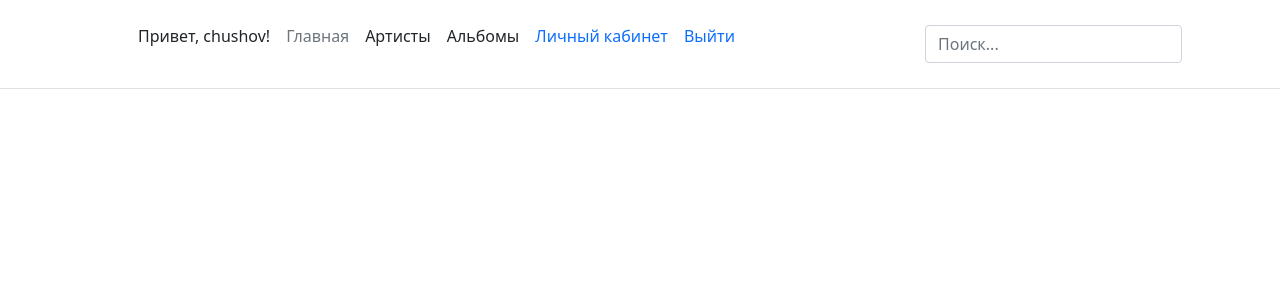
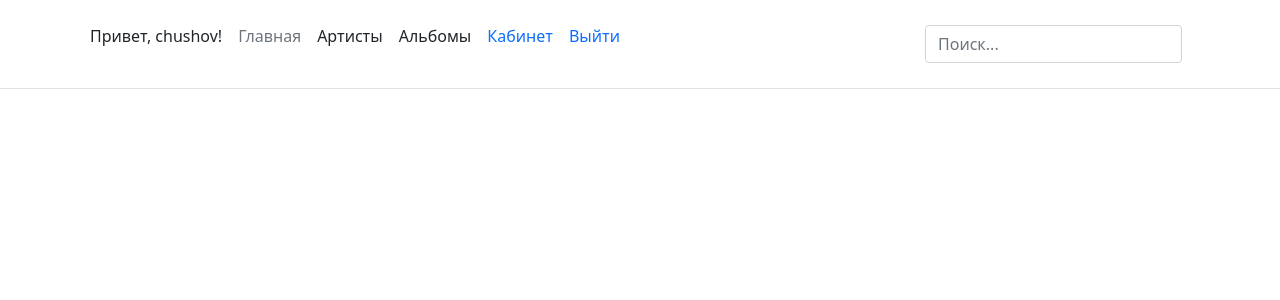
Before and after one commit to chushov/emushop, a Django app: page / in a window 1280 px wide. Shown: the top 300 px of the page. Run offline with Django 3.2, Linux system fonts and the light colour scheme; a user stored in the database is signed in; some libraries are stand-ins or nearby versions.

Commit message:
Навел порядок в base

```diff
--- a/musicshop/templates/base.html
+++ b/musicshop/templates/base.html
@@ -1,5 +1,5 @@
 <!DOCTYPE html>
-<html lang="en">
+<html lang="ru">
 <head>
     <meta charset="UTF-8">
     <title>E—Music Shop</title>
@@ -9,37 +9,28 @@
     <link href="https://cdn.jsdelivr.net/npm/bootstrap@5.0.2/dist/css/bootstrap.min.css"
           rel="stylesheet" integrity="sha384-EVSTQN3/azprG1Anm3QDgpJLIm9Nao0Yz1ztcQTwFspd3yD65VohhpuuCOmLASjC"
           crossorigin="anonymous">
+</head>
 
-</head>
 <body>
-
     <header class="p-3 mb-3 border-bottom">
         <div class="container">
             <div class="d-flex flex-wrap align-items-center justify-content-center justify-content-lg-start">
-        <a href="{% url 'base' %}" class="d-flex align-items-center mb-2 mb-lg-0 text-dark text-decoration-none">
-          <svg class="bi me-2" width="40" height="32" role="img" aria-label="Bootstrap">
-              <use xlink:href="#bootstrap"></use>
-          </svg>
-        </a>
-
                 <ul class="nav col-12 col-lg-auto me-lg-auto mb-2 justify-content-center mb-md-0">
                     <p class="nav-link px-2 link-dark">Привет, {{ request.user }}!</p>
                     <li><a href="#" class="nav-link px-2 link-secondary">Главная</a></li>
                     <li><a href="#" class="nav-link px-2 link-dark">Артисты</a></li>
                     <li><a href="#" class="nav-link px-2 link-dark">Альбомы</a></li>
                         {% if not request.user.is_authenticated %}
-            <li><a href="{% url 'login' %}" class="nav-link px-2 link-primary">Авторизация</a></li>
+                        <li><a href="{% url 'login' %}" class="nav-link px-2 link-primary">Вход</a></li>
                         <li><a href="{% url 'registration' %}" class="nav-link px-2 link-primary">Регистрация</a></li>
                         {% else %}
-            <li><a href="{% url 'login' %}" class="nav-link px-2 link-primary">Личный кабинет</a></li>
-            <li><a href="{% url 'registration' %}" class="nav-link px-2 link-primary">Выйти</a></li>
+                        <li><a href="#" class="nav-link px-2 link-primary">Кабинет</a></li>
+                        <li><a href="#" class="nav-link px-2 link-primary">Выйти</a></li>
                         {% endif %}
                 </ul>
-
                 <form class="col-12 col-lg-auto mb-3 mb-lg-0 me-lg-3">
                     <input type="search" class="form-control" placeholder="Поиск..." aria-label="Search">
                 </form>
-
             </div>
         </div>
     </header>
@@ -51,12 +42,10 @@
     </div>
 
 </body>
-
     <script src="https://cdn.jsdelivr.net/npm/@popperjs/core@2.9.2/dist/umd/popper.min.js"
             integrity="sha384-IQsoLXl5PILFhosVNubq5LC7Qb9DXgDA9i+tQ8Zj3iwWAwPtgFTxbJ8NT4GN1R8p"
             crossorigin="anonymous"></script>
     <script src="https://cdn.jsdelivr.net/npm/bootstrap@5.0.2/dist/js/bootstrap.min.js"
             integrity="sha384-cVKIPhGWiC2Al4u+LWgxfKTRIcfu0JTxR+EQDz/bgldoEyl4H0zUF0QKbrJ0EcQF"
             crossorigin="anonymous"></script>
-
 </html>
```
Also changed, not shown: musicshop/urls.py (line endings or trailing spaces). Lines whose indentation alone changed are shown as unchanged.
